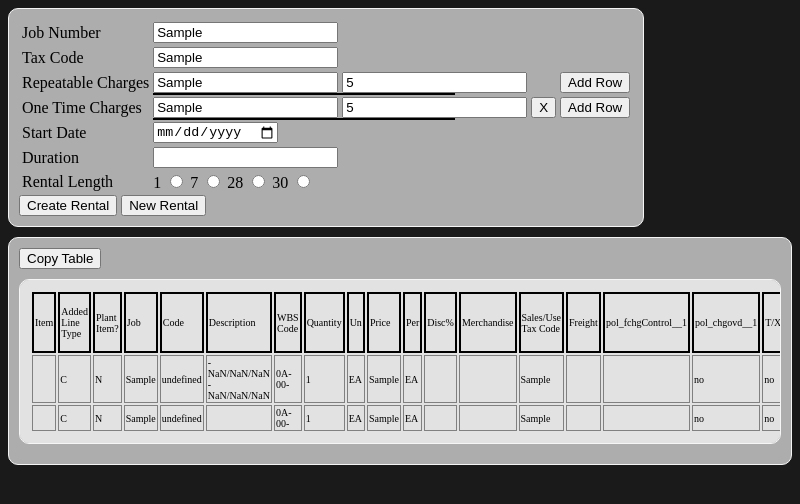
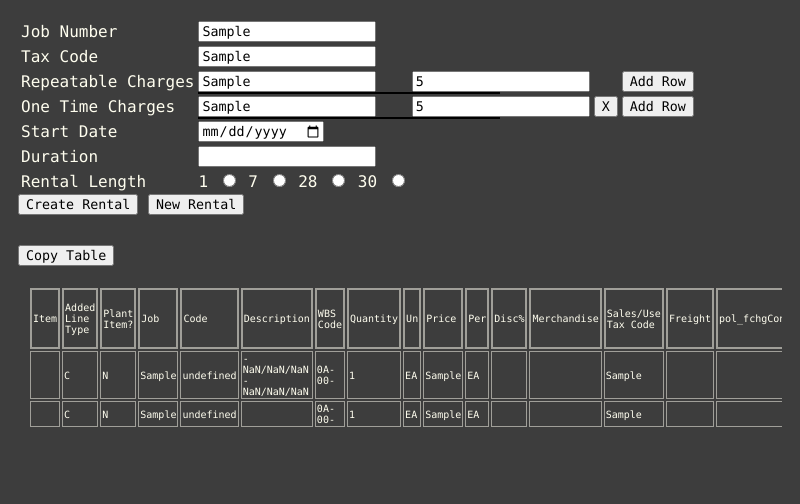
Before and after one commit to jdshupe/Rental-Maker, an Electron app: page index.html in a window 800 px wide. Both pictures are taken after typing "Sample", "Sample", "Sample", "5", "Sample", "5" into the empty fields and a click on the button "Create Rental". Drawn offline with Linux system fonts and the light colour scheme.

Commit message:
minor styling changes

```diff
--- a/src/css/main.css
+++ b/src/css/main.css
@@ -1,10 +1,10 @@
 #rental thead td{
-  border: black 2px solid;
+  border: #a09f99 2px solid;
   margin: 0%;
 }
 
 #rental tbody td {
-  border: gray 1px solid;
+  border: #a09f99 1px solid;
   margin: 0%
 }
 
@@ -13,16 +13,16 @@
 }
 
 body {
-  background-color: rgb(26, 26, 26);
+  background-color: rgb(61, 61, 61);
+  font-family: Consolas, 'Courier New', monospace;
 }
 
 div {
-  border: 1px solid whitesmoke;
-  background-color: rgba(255, 255, 255, 0.644);
   padding: 10px;
   border-radius: 10px;
   margin-bottom: 10px;
   overflow-x: auto;
+  color: #fffeef;
 }
 
 #form {
@@ -45,11 +45,17 @@ div.search {
 }
 
 .search-option {
-  margin: 2px 5px;
   border: unset;
-  padding: 5px;
+  border-radius: unset;
+  padding: 5px 10px;
+  color: black;
+  margin-bottom: unset;
 }
 
 .search-option:hover{
-  background-color: lightcoral;
+  background-color: rgb(172, 172, 172);
 }
+
+input, button, html, body {
+  font-family: Consolas, 'Courier New', monospace;
+}
```
